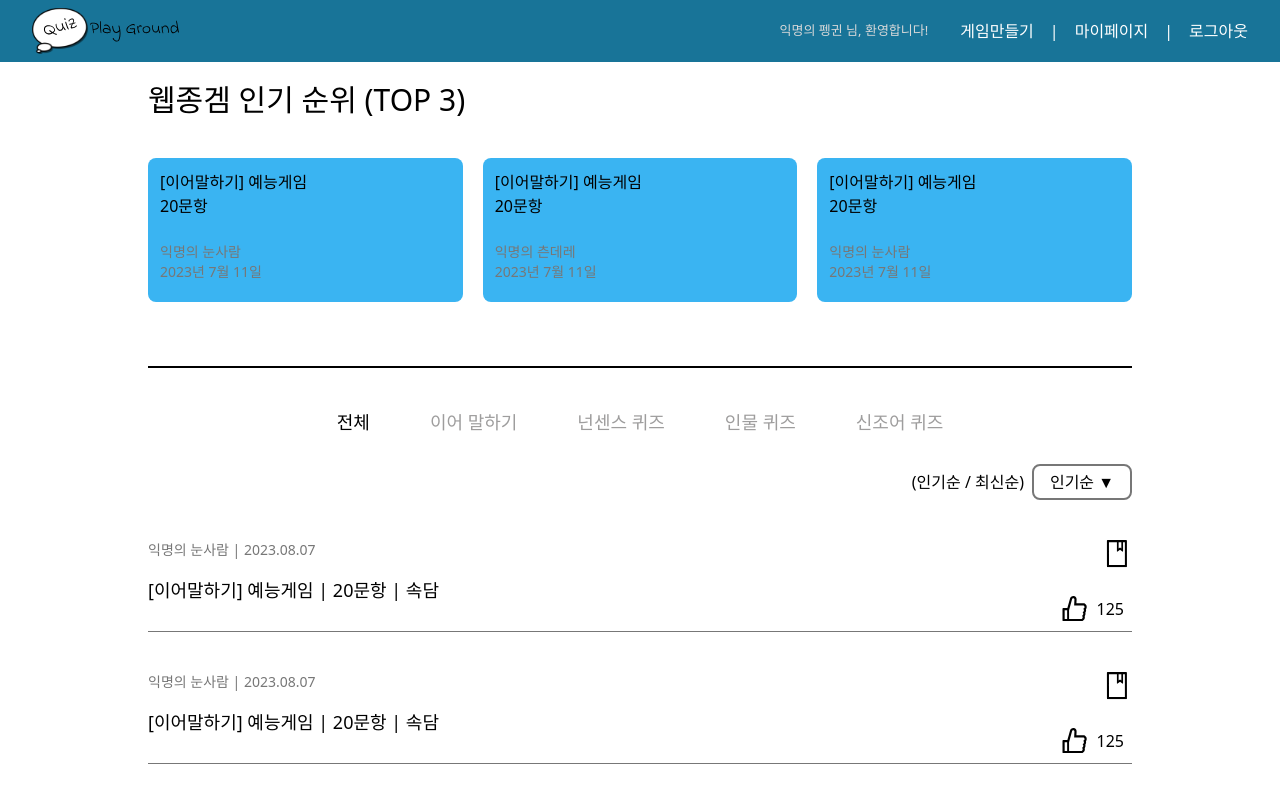
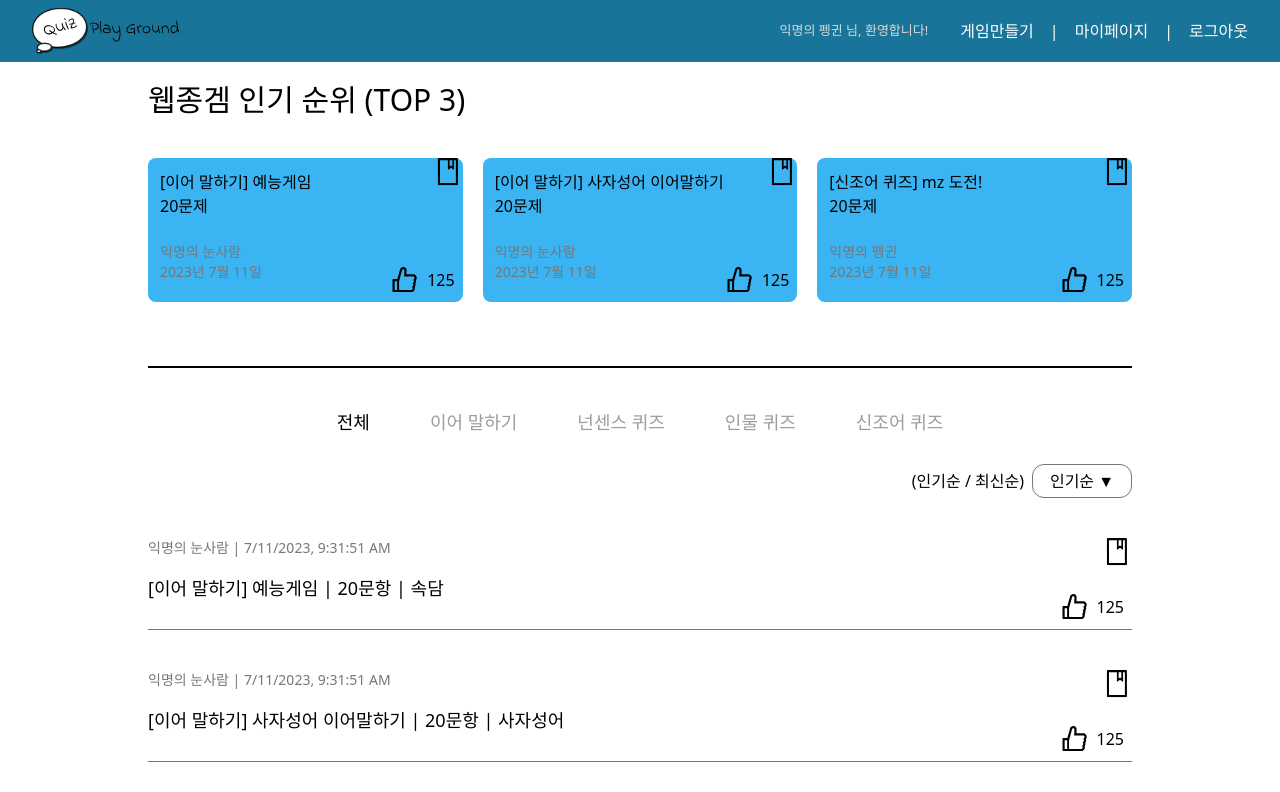
Before and after one commit to Hanbyul-Choi/Quiz-Play-Ground, a React (Create React App) app: page /main in a window 1280 px wide. Shown: the top 792 px of the page. Built offline with nearby package versions, Linux system fonts and the light colour scheme; the HTML template or start-up script is replaced by a standard one.

Commit message:
feat: 드롭다운 수정

```diff
--- a/src/components/gamelist/GameLists.tsx
+++ b/src/components/gamelist/GameLists.tsx
@@ -1,42 +1,50 @@
-import React from 'react';
 import { Link } from 'react-router-dom';
 
-const GameLists = () => {
+import { type Content } from 'pages';
+
+type humanInfo = Record<string, string>;
+
+export const categoryMatch: humanInfo = {
+  relay: '이어 말하기',
+  nonsensequiz: '넌센스 킈퀴',
+  personquiz: '인물 퀴즈',
+  mzwordsquiz: '신조어 퀴즈'
+};
+
+const GameLists = ({ data }: { data: Content[] }) => {
+  // const marksvg = {
+  //   mark: './assets/icons/BookMark.svg',
+  //   marked: './assets/icons/BookMarked.svg'
+  // };
+  // const onClickMark () => {
+
+  // }
+
   return (
     <section className="game-list flex-col justify-center items-center mt-10">
-      <div className="game relative w-full h-[92px] border-b-[1px] border-gray4 mb-10">
+      {data.map(game => (
+        <div key={game.gameId} className="game relative w-full h-[92px] border-b-[1px] border-gray4 mb-10">
           <Link to={`/game/relay/asda`}>
-          <div className=" text-gray4 text-sm">익명의 눈사람 | 2023.08.07</div>
-          <div className="mt-4 text-lg "> [이어말하기] 예능게임 | 20문항 | 속담</div>
+            <div className=" text-gray4 text-sm">
+              {game.writer} | {new Date(game.date).toLocaleString()}
+            </div>
+            <div className="mt-4 text-lg ">
+              [{categoryMatch[game.category]}] {game.title} | {game.quiz}문항{' '}
+              {game.topic !== undefined ? `|  ${game.topic}` : null}
+            </div>
           </Link>
-        <img className="absolute top-0 right-0" src={'./assets/icons/BookOutlined.svg'} />
+          <img
+            // onClick={onClickMark}
+            className="absolute top-0 right-0"
+            src={'./assets/icons/BookMark.svg'}
+            // src={game.isMarked ? marksvg.marked : marksvg.mark}
+          />
           <div className="flex items-center gap-2 absolute bottom-2 right-2">
             <img src={'./assets/icons/LikeOutLined.svg'} />
             125
           </div>
         </div>
-      <div className="game relative w-full h-[92px] border-b-[1px] border-gray4 mb-10">
-        <Link to={`/game/relay/asda`}>
-          <div className=" text-gray4 text-sm">익명의 눈사람 | 2023.08.07</div>
-          <div className="mt-4 text-lg "> [이어말하기] 예능게임 | 20문항 | 속담</div>
-        </Link>
-        <img className="absolute top-0 right-0" src={'./assets/icons/BookOutlined.svg'} />
-        <div className="flex items-center gap-2 absolute bottom-2 right-2">
-          <img src={'./assets/icons/LikeOutLined.svg'} />
-          125
-        </div>
-      </div>
-      <div className="game relative w-full h-[92px] border-b-[1px] border-gray4 mb-10">
-        <Link to={`/game/relay/asda`}>
-          <div className=" text-gray4 text-sm">익명의 눈사람 | 2023.08.07</div>
-          <div className="mt-4 text-lg "> [이어말하기] 예능게임 | 20문항 | 속담</div>
-        </Link>
-        <img className="absolute top-0 right-0" src={'./assets/icons/BookOutlined.svg'} />
-        <div className="flex items-center gap-2 absolute bottom-2 right-2">
-          <img src={'./assets/icons/LikeOutLined.svg'} />
-          125
-        </div>
-      </div>
+      ))}
     </section>
   );
 };
--- a/src/components/gamelist/HotGames.tsx
+++ b/src/components/gamelist/HotGames.tsx
@@ -2,28 +2,41 @@ import React from 'react';
 import { Link } from 'react-router-dom';
 
 import { type Content } from 'pages';
+
+import { categoryMatch } from './GameLists';
 
 const HotGames = ({ data }: { data: Content[] }) => {
   return (
     <>
       <h2 className="text-3xl">웹종겜 인기 순위 (TOP 3)</h2>
       <section className="box-container flex gap-5 between items-center mt-10 pb-16 border-b-2 border-black">
-        {data.map(content => (
+        {data.map(game => (
           <Link
-            to={`/game/${content.category}/${content.gameId}`}
-            key={content.date}
-            className="box bg-skyBlue w-full h-[144px] rounded-lg p-3"
+            to={`/game/${game.category}/${game.gameId}`}
+            key={game.date}
+            className="box relative bg-skyBlue w-full h-[144px] flex-col justify-center rounded-lg p-3"
           >
-            <p className="textgame">[이어말하기] {content.title}</p>
-            <p className="total-quiz"> {content.quiz}문항</p>
-            <p className="writer text-gray4 mt-6 text-sm">{content.writer}</p>
+            <p className="textgame">
+              [{categoryMatch[game.category]}] {game.title}
+            </p>
+            <p className="total-quiz"> {game.quiz}문제</p>
+            <p className="writer text-gray4 mt-6 text-sm">{game.writer}</p>
             <p className="date text-gray4 text-sm">
-              {new Date(content.date).toLocaleString('ko-KR', {
+              {new Date(game.date).toLocaleString('ko-KR', {
                 year: 'numeric',
                 month: 'long',
                 day: 'numeric'
               })}
             </p>
+            <img
+              className="absolute top-0 right-0"
+              src={'./assets/icons/BookMark.svg'}
+              // src={game.isMarked ? marksvg.marked : marksvg.mark}
+            />
+            <div className="flex items-center gap-2 absolute bottom-2 right-2">
+              <img src={'./assets/icons/LikeOutLined.svg'} />
+              125
+            </div>
           </Link>
         ))}
       </section>
--- a/src/components/shared/Dropdown/Dropdown.tsx
+++ b/src/components/shared/Dropdown/Dropdown.tsx
@@ -6,12 +6,36 @@ interface DropdownProps {
   options: string[];
   selected?: number;
   size?: string;
+  border?: boolean;
   onChange: (value: string) => void;
+  text?: string;
 }
 
-export const Dropdown: React.FC<DropdownProps> = ({ options, selected, onChange, size = 'md' }) => {
+type DropdownType = Record<string, string>;
+
+export const Dropdown: React.FC<DropdownProps> = ({
+  options,
+  selected,
+  onChange,
+  size = 'md',
+  border = false,
+  text = '선택하세요'
+}) => {
   const [isOpen, setIsOpen] = useBoolean(false);
-  const [selectedOption, setSelectedOption] = useState<string | null>(null);
+  const [selectedOption, setSelectedOption] = useState<string | null>(
+    selected !== undefined ? options[selected - 1] : null
+  );
+
+  const dropdownBorder = 'border-[1px] border-gray4 rounded-xl overflow-hidden';
+
+  const dropdownSize: DropdownType = {
+    sm: 'min-w-[50px]',
+    md: 'min-w-[100px]',
+    lg: 'min-w-[150px]'
+  };
+
+  const flex = 'flex justify-center items-center';
+  const flexCol = 'flex-col justify-center items-center';
 
   const containerRef = useRef(null);
 
@@ -24,19 +48,26 @@ export const Dropdown: React.FC<DropdownProps> = ({ options, selected, onChange,
   useClickAway({ ref: containerRef, callback: setIsOpen.off });
 
   return (
-    <div className="relative min-w-[100px]" ref={containerRef}>
+    <div className={`relative ${dropdownSize[size]}`} ref={containerRef}>
       <button
-        className="flex justify-center border-[2px] min-w-[100px] border-gray4 rounded-lg p-[4px]"
+        className={`${flex} ${dropdownSize[size]} ${border ? dropdownBorder : ''} p-[4px]`}
         onClick={setIsOpen.toggle}
       >
-        {selected !== undefined ? options[selected - 1] : selectedOption === null ? '선택하세요' : selectedOption} ▼
+        {selectedOption === null ? text : selectedOption} ▼
       </button>
       {isOpen && (
-        <ul className="absolute flex-col min-w-[100px] items-center bg-slate-50 z-10 mt-[5px] border-[2px] border-gray4 rounded-lg overflow-hidden">
+        <ul
+          className={`absolute ${flexCol} ${dropdownSize[size]} bg-slate-50 z-10 mt-[5px] border-[1px] ${
+            border ? dropdownBorder : ''
+          }`}
+        >
           {options.map((option, index) => (
             <li
               key={index}
-              className="dropdown-option flex justify-center bg-slate-50 cursor-pointer w-full border-b-[1px] p-[2px] border-b-gray4 hover:bg-gray2"
+              className={`dropdown-option ${flex} bg-slate-50 cursor-pointer w-full ${
+                border ? 'border-b-[1px] border-black' : ''
+              }p-[2px]
+              hover:bg-gray2`}
               onClick={() => {
                 selectOption(option);
               }}
--- a/src/index.tsx
+++ b/src/index.tsx
@@ -1,7 +1,8 @@
-import { OverlayProvider } from 'components/shared/Dialog';
 import ReactDOM from 'react-dom/client';
 import { QueryClient, QueryClientProvider } from 'react-query';
 import { BrowserRouter } from 'react-router-dom';
+
+import { OverlayProvider } from 'components/shared/Dialog';
 
 import App from './App';
 import './index.css';
--- a/src/pages/Main.tsx
+++ b/src/pages/Main.tsx
@@ -11,6 +11,7 @@ export interface Content {
   date: number;
   category: string;
   gameId: string;
+  topic?: string;
 }
 
 export const dummy: Content[] = [
@@ -20,22 +21,24 @@ export const dummy: Content[] = [
     writer: '익명의 눈사람',
     date: 1689067911504,
     category: 'relay',
-    gameId: '123zbs45'
+    gameId: '123zbs45',
+    topic: '속담'
   },
   {
-    title: '예능게임',
+    title: '사자성어 이어말하기',
     quiz: 20,
-    writer: '익명의 츤데레',
+    writer: '익명의 눈사람',
     date: 1689067911511,
     category: 'relay',
-    gameId: '123zbs25'
+    gameId: '123zbs25',
+    topic: '사자성어'
   },
   {
-    title: '예능게임',
+    title: 'mz 도전!',
     quiz: 20,
-    writer: '익명의 눈사람',
+    writer: '익명의 펭귄',
     date: 1689067911502,
-    category: 'relay',
+    category: 'mzwordsquiz',
     gameId: '123zbs15'
   }
 ];
@@ -44,8 +47,6 @@ export const Main = () => {
   const params = useParams();
 
   const { category } = params;
-  console.log(category);
-
   return (
     <div className="flex-col items-center justify-center p-5">
       <HotGames data={dummy} />
@@ -71,12 +72,13 @@ export const Main = () => {
         <Dropdown
           options={['인기순', '최신순']}
           selected={1}
+          border
           onChange={val => {
             console.log(val);
           }}
         />
       </div>
-      <GameLists />
+      <GameLists data={dummy} />
     </div>
   );
 };
```
Also changed, not shown: public/assets/icons/BookMark.svg, public/assets/icons/BookMarked.svg (added). Lines whose indentation alone changed are shown as unchanged.
